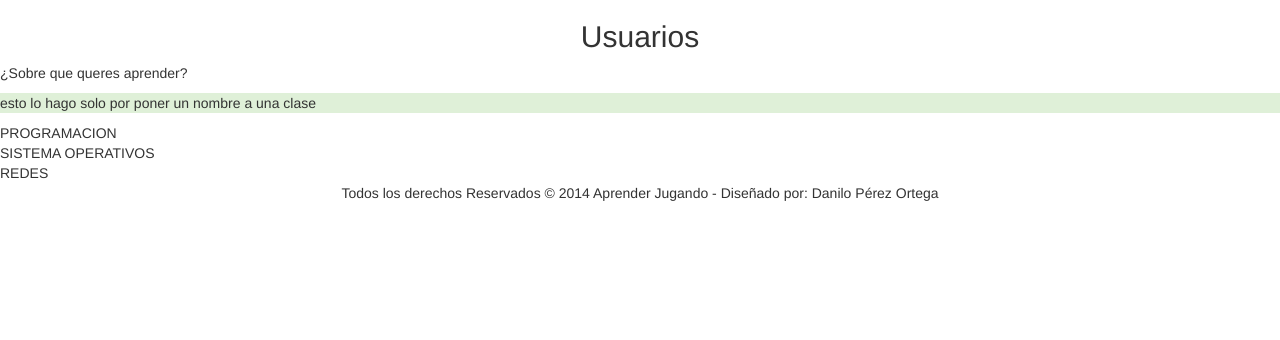
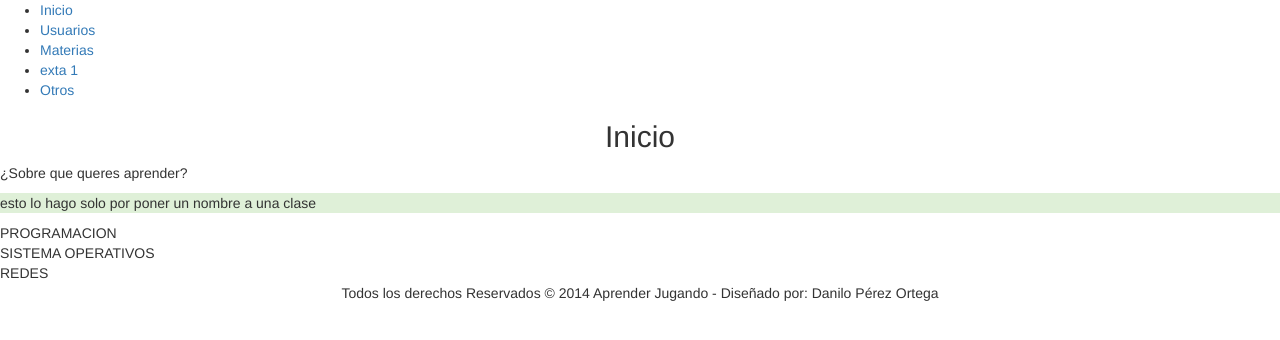
Before and after one commit to KND-php/aula, a CodeIgniter app: page /aula/ in a window 1280 px wide. Shown: the top 340 px of the page. Run offline with CodeIgniter, Linux system fonts and the light colour scheme.

Commit message:
la vista del menu principal, y los otros tambien

```diff
--- a/application/views/plantillas/cabeza.php
+++ b/application/views/plantillas/cabeza.php
@@ -2,6 +2,17 @@
   <header>
     <nav>
 
+    <ul id="menu">
+		<li class="current_page_item">
+		<a href="<?php echo base_url('index.php'); ?>">Inicio</a></li>
+		<li><a href="<?php echo base_url('index.php/usuario/listar_usuarios'); ?> ">Usuarios</a></li>
+		<li><a href="<?php echo base_url('index.php/Materias'); ?> ">Materias</a></li>
+		<li><a href="<?php echo base_url('estilos/estilo.css'); ?> ">exta 1</a></li>
+		<li><a href="<?php echo base_url('estilos/estilo.css'); ?> ">Otros</a></li>
+	</ul>
+</div>
     </nav>
-    <h2 class="text-center">Usuarios</h2>
+
+    <h2 class="text-center"><?php echo $title;?>
+    </h2>
   </header>
```
Also changed, not shown: estilos/estilo.css (+14 -5 lines).
